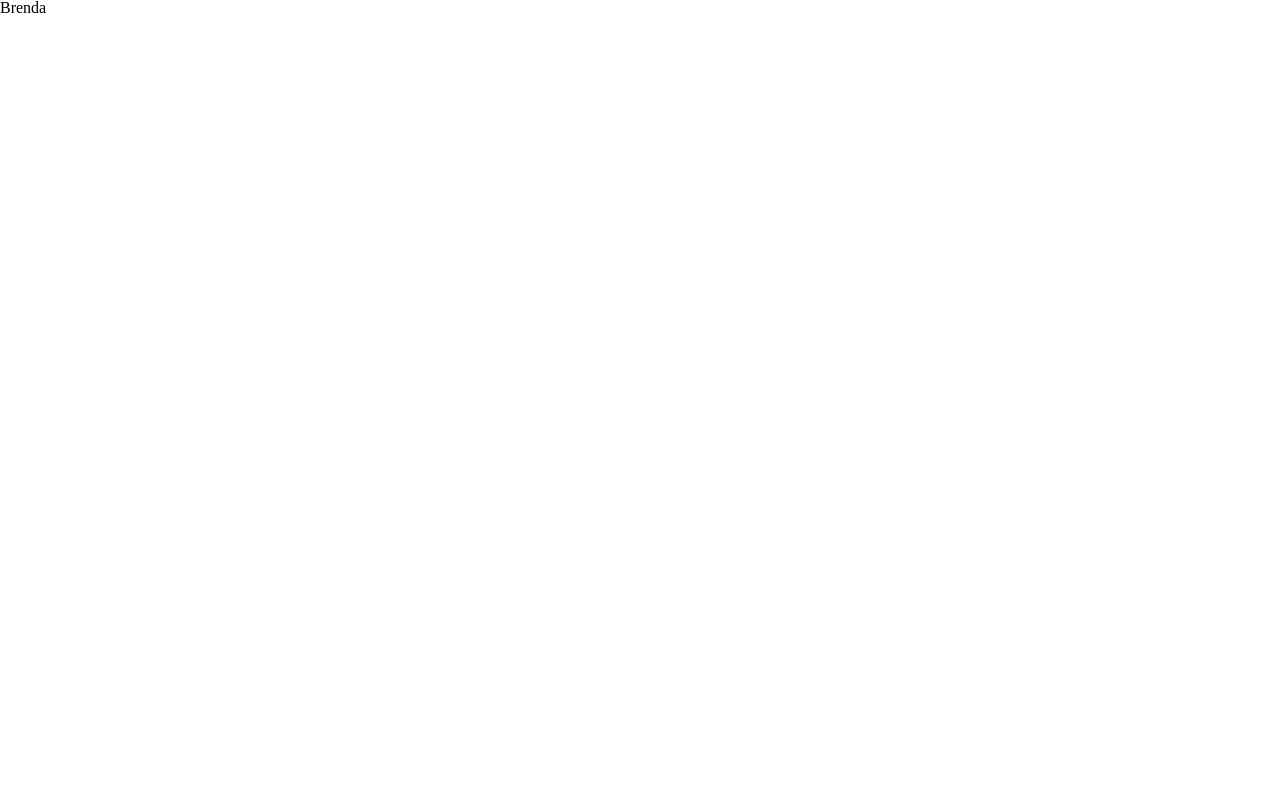
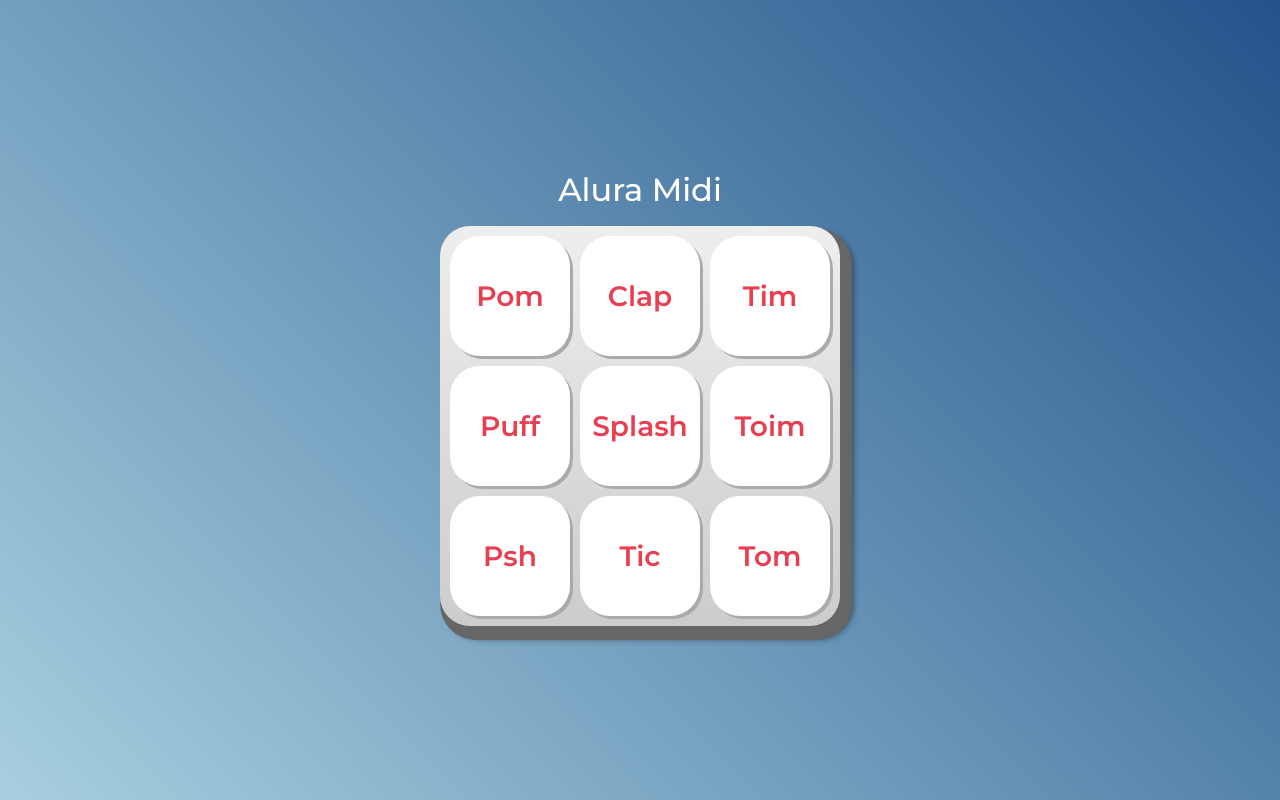
Before and after one commit to brenda-pardim/mobile, a plain HTML site: page index.html in a window 1280 px wide. Drawn offline with Linux system fonts and the light colour scheme; files that its build step writes are made by us from their sources.

Commit message:
Add files via upload

```diff
--- /dev/null
+++ b/css/estilos.css
@@ -0,0 +1,67 @@
+:root {
+  --cinza: #aaa;
+  --vermelha: #e93d50;
+  --vermelha-escura: #af303f;
+  --branca: #fff;
+  --luz: rgb(229, 255, 0);
+}
+
+body {
+  align-items: center;
+  background: linear-gradient(45deg, #a7cfdf 0%,#23538a 100%);
+  display: flex;
+  justify-content: center;
+  flex-direction: column;
+  font-family: 'Montserrat', sans-serif;
+  min-height: 100vh;
+}
+
+h1 {
+  color: var(--branca);
+  margin-bottom: 20px;
+  font-size: 2rem;
+}
+
+.teclado {
+  background: linear-gradient(to bottom, #eeeeee 0%,#cccccc 100%);
+  box-shadow: 6px 8px 0 6px #666, 10px 10px 10px #000;
+  border-radius: 30px;
+  display: grid;
+  gap: 10px;
+  grid-template-columns: repeat(3, 1fr);
+  padding: 10px;
+}
+
+.tecla {
+  background-color: var(--branca);
+  border-radius: 30px;
+  box-shadow: 3px 3px 0 var(--cinza);
+  color: var(--vermelha);
+  cursor: pointer;
+  height: 120px;
+  font-size: 1.75em;
+  font-weight: bold;
+  line-height: 120px;
+  text-align: center;
+  width: 120px;
+}
+
+.tecla.ativa,
+.tecla:active {
+  background-color: var(--vermelha);
+  border: 4px solid  var(--vermelha);
+  box-shadow: 3px 3px 0 var(--vermelha-escura) inset;
+  color: var(--branca);
+  outline: none;
+}
+
+.tecla.focus,
+.tecla:focus {
+  outline: none;
+  box-shadow: 1px 1px 10px var(--luz);
+}
+
+.tecla.active:focus,
+.tecla:active:focus {
+  box-shadow: 3px 3px 0 var(--vermelha-escura) inset, 1px 1px 10px var(--luz);
+}
--- /dev/null
+++ b/css/reset.css
@@ -0,0 +1,90 @@
+* {
+	box-sizing: border-box;
+}
+
+html, body, div, span, applet, object, iframe,
+h1, h2, h3, h4, h5, h6, p, blockquote, pre,
+a, abbr, acronym, address, big, cite, code,
+del, dfn, em, img, ins, kbd, q, s, samp,
+small, strike, strong, sub, sup, tt, var,
+b, u, i, center,
+dl, dt, dd, ol, ul, li,
+fieldset, form, label, legend,
+table, caption, tbody, tfoot, thead, tr, th, td,
+article, aside, canvas, details, embed,
+figure, figcaption, footer, header, hgroup,
+menu, nav, output, ruby, section, summary,
+time, mark, audio, video {
+	margin: 0;
+	padding: 0;
+	border: 0;
+	font-size: 100%;
+	font: inherit;
+	vertical-align: baseline;
+}
+
+article, aside, details, figcaption, figure,
+footer, header, hgroup, menu, nav, section {
+	display: block;
+}
+body {
+	line-height: 1;
+}
+ol, ul {
+	list-style: none;
+}
+blockquote, q {
+	quotes: none;
+}
+blockquote:before, blockquote:after,
+q:before, q:after {
+	content: '';
+	content: none;
+}
+table {
+	border-collapse: collapse;
+	border-spacing: 0;
+}
+
+a {
+	color: inherit;
+	text-decoration: none;
+}
+
+img {
+	width: inherit;
+}
+
+button {
+	font-family: inherit;
+	font-size: inherit;
+	color: inherit;
+	font-weight: inherit;
+	padding: 0;
+	border: none;
+	background-color: unset;
+}
+
+input {
+	border: none;
+	color: inherit;
+	font-size: inherit;
+	font-weight: inherit;
+	font-family: inherit;
+}
+
+textarea {
+	border: none;
+	color: inherit;
+	font-size: inherit;
+	font-weight: inherit;
+	font-family: inherit;
+}
+
+select {
+	border: none;
+	color: inherit;
+	font-size: inherit;
+	font-weight: inherit;
+	font-family: inherit;
+}
--- a/index.html
+++ b/index.html
@@ -1,13 +1,48 @@
 <!DOCTYPE html>
-<html>
-    <head>
-        <meta charset="UTF-8">
-        <meta name="viewport" content="width=device-width,initial-scale=1.0">
-        <title>mobile-brenda</title>
-        <link rel="stylesheet" href="style.css">
-        <link rel="stylesheet" href="reset.css">
-        </head>
-        <body>
-            <h1> Brenda</h1>
-        </body>
+<html lang="pt-BR">
+<head>
+    <meta charset="UTF-8">
+    <meta http-equiv="X-UA-Compatible" content="IE=edge">
+    <meta name="viewport" content="width=device-width, initial-scale=1.0">
+
+    <title>Alura MIDI</title>
+
+    <link rel="preconnect" href="https://fonts.googleapis.com">
+    <link rel="preconnect" href="https://fonts.gstatic.com" crossorigin>
+    <link href="https://fonts.googleapis.com/css2?family=Montserrat:wght@500;600&display=swap" rel="stylesheet">
+
+    <link rel="icon" type="image/png" href="images/bateria.png">
+    <link rel="stylesheet" href="css/reset.css">
+    <link rel="stylesheet" href="css/estilos.css">
+
+</head>
+<body>
+
+    <h1>Alura Midi</h1>
+
+    <section class="teclado">
+        <button class="tecla tecla_pom">Pom</button>
+        <button class="tecla tecla_clap">Clap</button>
+        <button class="tecla tecla_tim">Tim</button>
+
+        <button class="tecla tecla_puff">Puff</button>
+        <button class="tecla tecla_splash">Splash</button>
+        <button class="tecla tecla_toim">Toim</button>
+
+        <button class="tecla tecla_psh">Psh</button>
+        <button class="tecla tecla_tic">Tic</button>
+        <button class="tecla tecla_tom">Tom</button>
+    </section>
+
+    <audio src="sounds/keyq.wav" id="som_tecla_pom"></audio>
+    <audio src="sounds/keyw.wav" id="som_tecla_clap"></audio>
+    <audio src="sounds/keye.wav" id="som_tecla_tim"></audio>
+    <audio src="sounds/keya.wav" id="som_tecla_puff"></audio>
+    <audio src="sounds/keys.wav" id="som_tecla_splash"></audio>
+    <audio src="sounds/keyd.wav" id="som_tecla_toim"></audio>
+    <audio src="sounds/keyz.wav" id="som_tecla_psh"></audio>
+    <audio src="sounds/keyx.wav" id="som_tecla_tic"></audio>
+    <audio src="sounds/keyc.wav" id="som_tecla_tom"></audio>
+
+</body>
 </html>
```
Also changed, not shown: main.js (added, +9 -0 lines), images/bateria.png (added), 9 other files.
